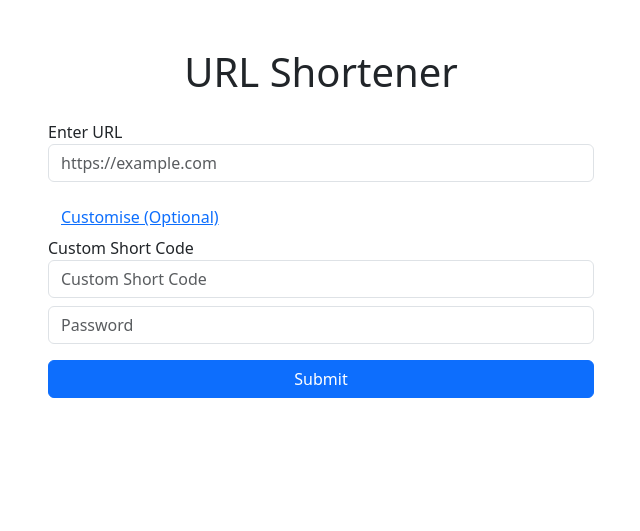
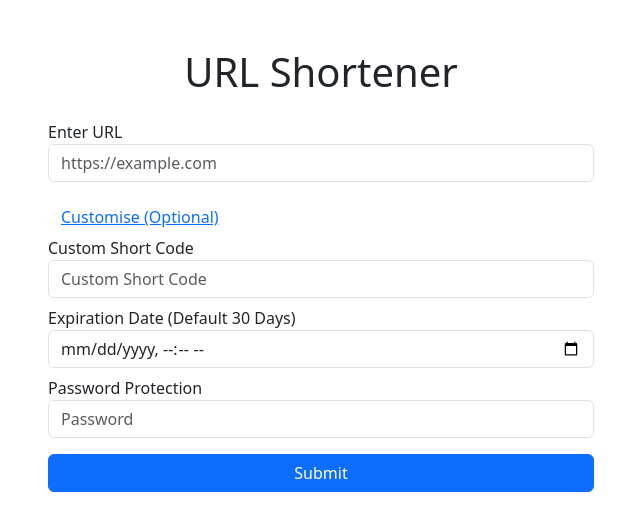
Before and after one commit to JGardner01/URL-Shortener, a Flask app: page / in a window 1280 px wide, after a click on "Customise (Optional)". Shown: the top 531 px of the page, without its empty margins (319-959 px from the left). Run offline with Flask 3, Linux system fonts and the light colour scheme.

Commit message:
Set URL's to have an expiration value set in the database collection. Option in the index.html for user's to choose a custom expiration date time has now been added to the form. The expiration is set to default unless inputted by the user. Value is set in the main\routes.py index route.
Fixed bug with redirecting to a short url without a password in the main\routes.py redirect_url route.

```diff
--- a/app/main/routes.py
+++ b/app/main/routes.py
@@ -3,8 +3,10 @@ from flask_login import current_user
 from . import main
 from .shortener import generate_short_url_code, validate_custom_short_code, generate_qr_code
 from .safe_browsing import check_url_safety
-from datetime import datetime, timezone
+from datetime import datetime, timezone, timedelta
 import validators
+
+DEFAULT_EXPIRATION = 30
 
 @main.route("/", methods=["GET", "POST"])
 def index():
@@ -12,6 +14,7 @@ def index():
         #get form values
         url = request.form.get("url")
         custom_short_code = request.form.get("customShortCode")
+        expiration = request.form.get("expiration")
         password = request.form.get("password")
 
         #validate URL here
@@ -36,11 +39,18 @@ def index():
             #no custom short code -> generate code
             short_url_code = generate_short_url_code()
 
+        #URL expiration
+        if expiration:
+            expiration = datetime.fromisoformat(expiration)
+        else:
+            expiration = datetime.now(timezone.utc) + timedelta(DEFAULT_EXPIRATION)
 
+        #create url data
         url_data = {
             "short_url_code":   short_url_code,
             "original_url":     url,
             "created_at":       datetime.now(timezone.utc),
+            "expiration":       expiration,
             "last_accessed":    None,
             "click_count":      0
         }
@@ -77,7 +87,7 @@ def redirect_url(short_url_code):
     url = urls.find_one({"short_url_code": short_url_code})
 
     if url:
-        if url["password"]:
+        if "password" in url and url["password"]:
             if request.method == "POST":
                 password = request.form.get("password")
                 bcrypt = current_app.bcrypt
--- a/app/main/templates/index.html
+++ b/app/main/templates/index.html
@@ -24,6 +24,11 @@
                                 <input type="text" name="customShortCode" id="customShortCode" class="form-control" placeholder="Custom Short Code">
                             </div>
                             <div class="form-group mb-2">
+                                <label for="expiration">Expiration Date (Default 30 Days)</label>
+                                <input type="datetime-local" name="expiration" id="expiration" class="form-control">
+                            </div>
+                            <div class="form-group mb-2">
+                                <label for="password">Password Protection</label>
                                 <input type="password" name="password" id="password" class="form-control" placeholder="Password"
                                        pattern="^(?=.*\d)(?=.*[a-z])(?=.*[A-Z])(?=.*[\W_])(?!.*\s).{8,}$" minlength="8"
                                        title="Password must be at least 8 characters long, include at least one uppercase letter, one lowercase letter, one number, and one special character. No spaces are allowed.">
```
